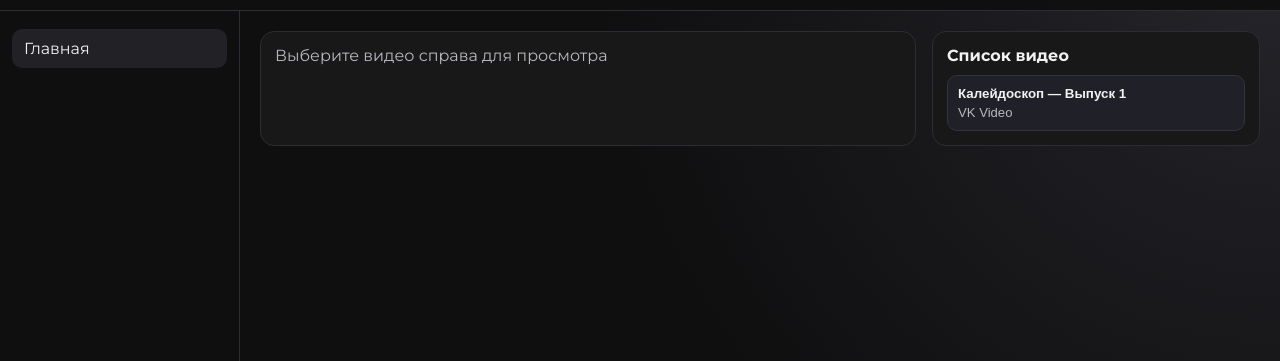
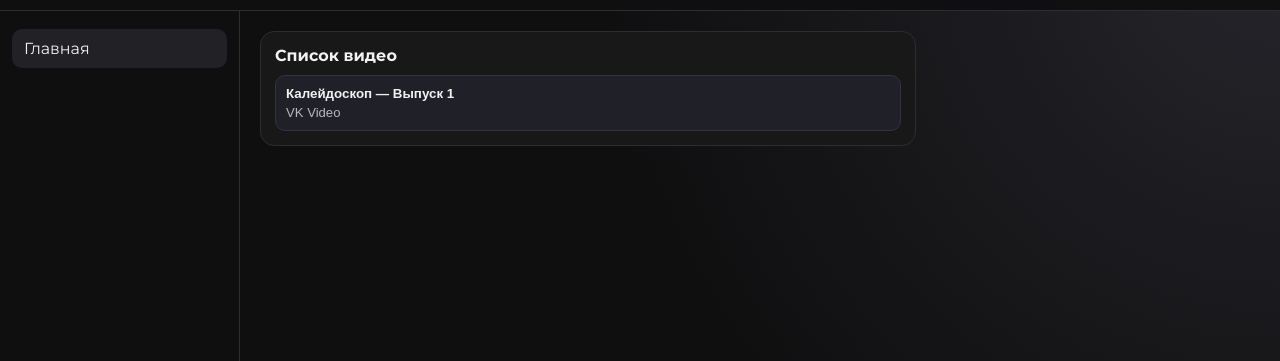
Before and after one commit to Materia0502/kaleidoskop-site, a plain HTML site: page index.html in a window 1280 px wide. Shown: the part 53-414 px from the top of the page. Drawn offline with Linux system fonts and the light colour scheme.

Commit message:
Hide empty player block on load

```diff
--- a/index.html
+++ b/index.html
@@ -28,7 +28,7 @@
 
     <main class="content">
       <section class="watch-layout">
-        <article class="player-panel">
+        <article id="playerPanel" class="player-panel is-hidden">
           <div class="video-wrap is-hidden" id="videoWrap">
             <iframe
               id="mainPlayer"
@@ -38,7 +38,6 @@
               title="Плеер"
             ></iframe>
           </div>
-          <p id="playerPlaceholder" class="player-placeholder">Выберите видео справа для просмотра</p>
           <h1 id="playerTitle" class="player-title"></h1>
         </article>
 
--- a/script.js
+++ b/script.js
@@ -6,18 +6,18 @@ const videos = [
   }
 ];
 
+const playerPanel = document.getElementById("playerPanel");
 const videoWrap = document.getElementById("videoWrap");
 const player = document.getElementById("mainPlayer");
 const playerTitle = document.getElementById("playerTitle");
-const placeholder = document.getElementById("playerPlaceholder");
 const list = document.getElementById("videoList");
 const itemTemplate = document.getElementById("videoItemTemplate");
 
 function playVideo(video, activeButton) {
   player.src = video.embedUrl;
   playerTitle.textContent = video.title;
+  playerPanel.classList.remove("is-hidden");
   videoWrap.classList.remove("is-hidden");
-  placeholder.classList.add("is-hidden");
 
   list.querySelectorAll(".video-item").forEach((item) => item.classList.remove("is-active"));
   if (activeButton) {
--- a/styles.css
+++ b/styles.css
@@ -113,11 +113,6 @@ body {
   border: 0;
 }
 
-.player-placeholder {
-  margin: 0;
-  color: var(--muted);
-}
-
 .player-title {
   margin: 10px 0 0;
   font-size: 1rem;
```
